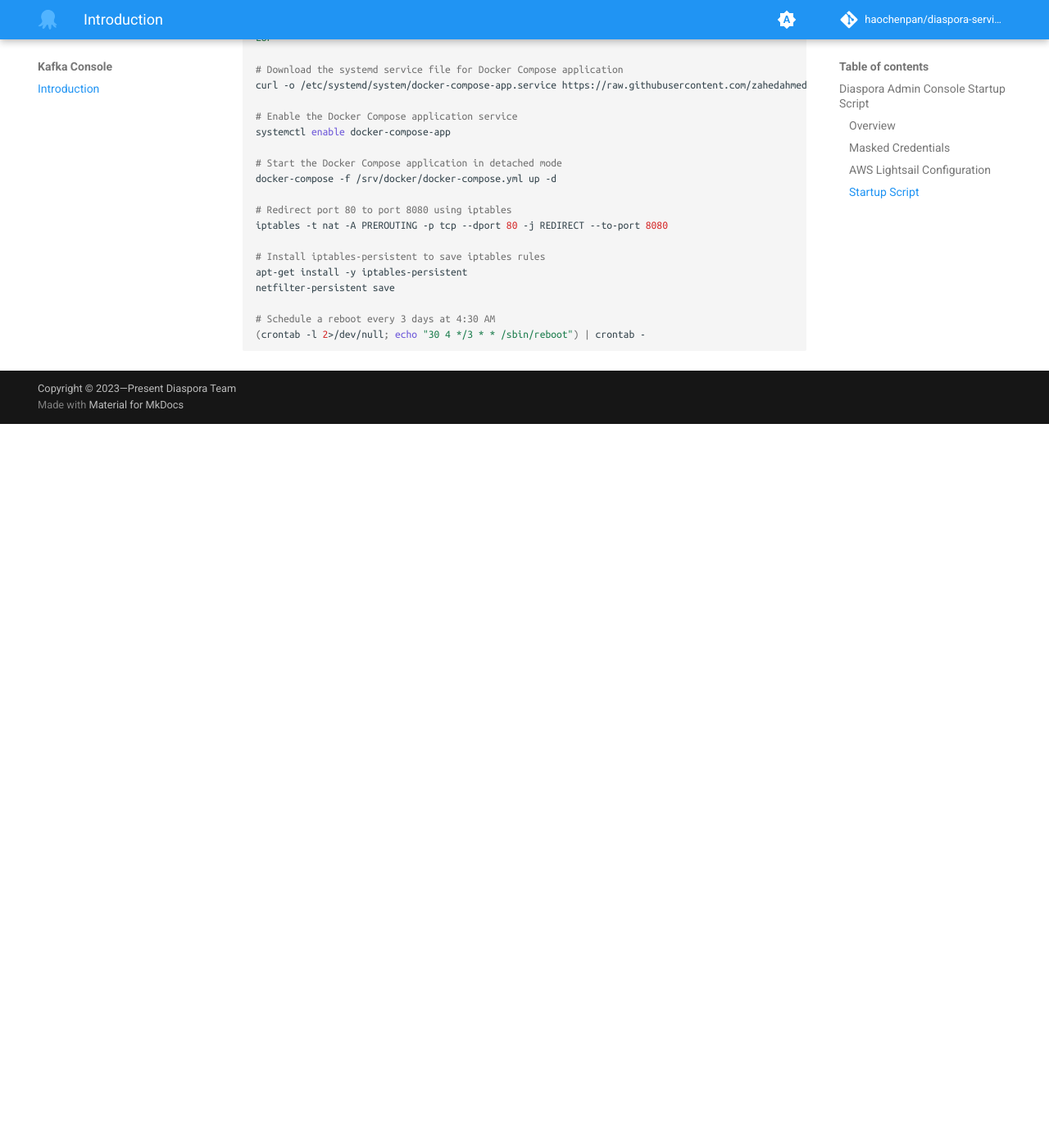
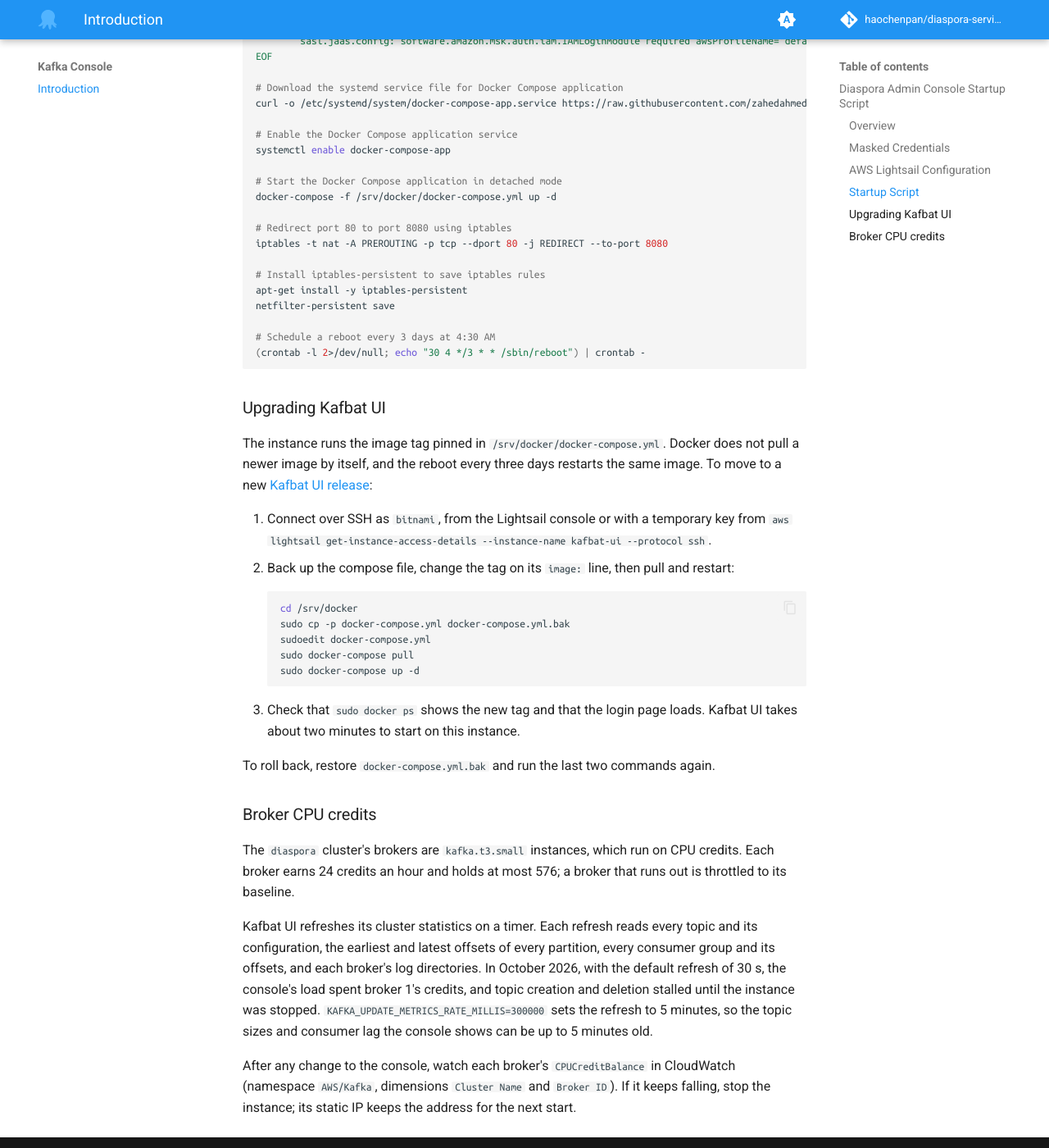
Before and after one commit to haochenpan/diaspora-service, an MkDocs documentation site: the page built from docs/kafka-console/intro.md, in a window 1280 px wide and 1400 px high, scrolled down 2320 px. Shown: the whole window at 82% size. Built offline with MkDocs 1.6.1 and Material for MkDocs 9.7.7, drawn with Linux system fonts in a browser that asks for light colours; comment, search, counter and statistics services are not loaded; the version menu is left out; before the commit the page ends 2837 px from its top, so only the background shows below that; some of the changed text lies outside the part shown.

Commit message:
Update the Kafka console page to the kafbat-ui instance and Kafbat UI v1.5.0 (#85)
The page named an instance, address and static IP that no longer match
the console, and its script ran the `latest` image, which Docker never
pulls again on its own.

- Name the instance `kafbat-ui`, its address 34.201.83.114 and its
  static IP `kafbat-ui-static-ip`, and note that it runs Lightsail's
  WordPress blueprint with the `bitnami` login user.
- Pin the image to v1.5.0 and refresh cluster statistics every
  5 minutes instead of every 30 s.
- Add how to upgrade the running instance, and why the refresh is
  slower: at 30 s, the console spent a broker's CPU credits in
  October 2026 and topic creation stalled.
- Drop a stray line that repeated the static IP step.

Co-authored-by: Claude Opus 5.5 <noreply@anthropic.com>

````diff
--- a/docs/kafka-console/intro.md
+++ b/docs/kafka-console/intro.md
@@ -1,8 +1,8 @@
 ## Diaspora Admin Console Startup Script
 
 ### Overview
-This startup script is designed for the Diaspora Admin Console running on an AWS Lightsail instance at [184.73.61.163](http://184.73.61.163/).
-It automates the setup of a Docker environment, installs Docker Compose, and configures a Kafka UI service with essential security and environment settings.
+This startup script is designed for the Diaspora Admin Console running on the AWS Lightsail instance `kafbat-ui` at [34.201.83.114](http://34.201.83.114/).
+It automates the setup of a Docker environment, installs Docker Compose, and configures a Kafbat UI (v1.5.0) service with essential security and environment settings.
 Additionally, it establishes a systemd service for managing the Docker Compose application, redirects HTTP traffic from port 80 to port 8080,
 and schedules an automated reboot every three days.
 
@@ -21,17 +21,15 @@ To deploy this instance, follow these steps:
 1. **Create an Instance:**
    - Navigate to [AWS Lightsail](https://lightsail.aws.amazon.com/ls/webapp/create/instance?region=us-east-1).
    - Choose **OS: Linux/Unix → OS only → Ubuntu 24.04 LTS**.
-   - Use the script provided below to initialize and configure the instance.
+   - Paste the script below into **Add launch script**, so it initializes and configures the instance.
    - Allocate at least **1 GB memory and 2 vCPUs** for optimal performance.
-   - Set the **instance name** to `kafka-ui`.
+   - Set the **instance name** to `kafbat-ui`.
 
 2. **Assign a Static IP:**
    - Go to **Lightsail → Networking**.
-   - Create a static IP in **us-east-1**, naming it `kafka-ui-ip`.
+   - Create a static IP in **us-east-1**, naming it `kafbat-ui-static-ip`, and attach it to `kafbat-ui`.
 
-3. **Launch the Startup Script:**
-
-Lightsail -> Networking -> Create  static IP : us-east-1, name:kafka-ui-ip
+The running instance, created in September 2025, uses Lightsail's WordPress blueprint (Debian 12) instead of Ubuntu, so its login user is `bitnami`.
 
 ### Startup Script
 
@@ -66,11 +64,13 @@ cat <<EOF > /srv/docker/docker-compose.yml
 services:
   kafbat-ui:
     container_name: kafbat-ui
-    image: ghcr.io/kafbat/kafka-ui:latest
+    image: ghcr.io/kafbat/kafka-ui:v1.5.0
     ports:
       - "8080:8080"
     environment:
       - DYNAMIC_CONFIG_ENABLED=true
+      # Refresh cluster statistics every 5 minutes, not every 30 s (see Broker CPU credits below)
+      - KAFKA_UPDATE_METRICS_RATE_MILLIS=300000
       - AUTH_TYPE=LOGIN_FORM
       - SPRING_SECURITY_USER_NAME=******
       - SPRING_SECURITY_USER_PASSWORD=******
@@ -113,3 +113,41 @@ netfilter-persistent save
 (crontab -l 2>/dev/null; echo "30 4 */3 * * /sbin/reboot") | crontab -
 
 ```
+
+### Upgrading Kafbat UI
+
+The instance runs the image tag pinned in `/srv/docker/docker-compose.yml`.
+Docker does not pull a newer image by itself, and the reboot every three days restarts the same image.
+To move to a new [Kafbat UI release](https://github.com/kafbat/kafka-ui/releases):
+
+1. Connect over SSH as `bitnami`, from the Lightsail console or with a temporary key from
+   `aws lightsail get-instance-access-details --instance-name kafbat-ui --protocol ssh`.
+2. Back up the compose file, change the tag on its `image:` line, then pull and restart:
+   ```bash
+   cd /srv/docker
+   sudo cp -p docker-compose.yml docker-compose.yml.bak
+   sudoedit docker-compose.yml
+   sudo docker-compose pull
+   sudo docker-compose up -d
+   ```
+3. Check that `sudo docker ps` shows the new tag and that the login page loads.
+   Kafbat UI takes about two minutes to start on this instance.
+
+To roll back, restore `docker-compose.yml.bak` and run the last two commands again.
+
+### Broker CPU credits
+
+The `diaspora` cluster's brokers are `kafka.t3.small` instances, which run on CPU credits.
+Each broker earns 24 credits an hour and holds at most 576; a broker that runs out is throttled to its baseline.
+
+Kafbat UI refreshes its cluster statistics on a timer.
+Each refresh reads every topic and its configuration, the earliest and latest offsets of every partition,
+every consumer group and its offsets, and each broker's log directories.
+In October 2026, with the default refresh of 30 s, the console's load spent broker 1's credits,
+and topic creation and deletion stalled until the instance was stopped.
+`KAFKA_UPDATE_METRICS_RATE_MILLIS=300000` sets the refresh to 5 minutes,
+so the topic sizes and consumer lag the console shows can be up to 5 minutes old.
+
+After any change to the console, watch each broker's `CPUCreditBalance` in CloudWatch
+(namespace `AWS/Kafka`, dimensions `Cluster Name` and `Broker ID`).
+If it keeps falling, stop the instance; its static IP keeps the address for the next start.
````
